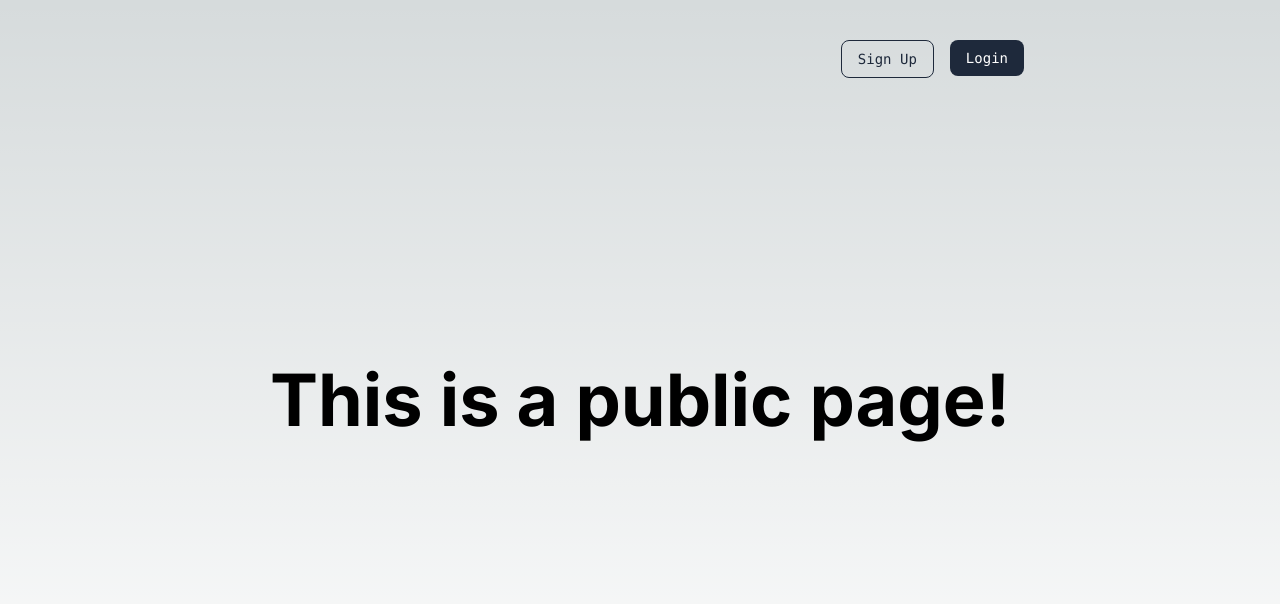
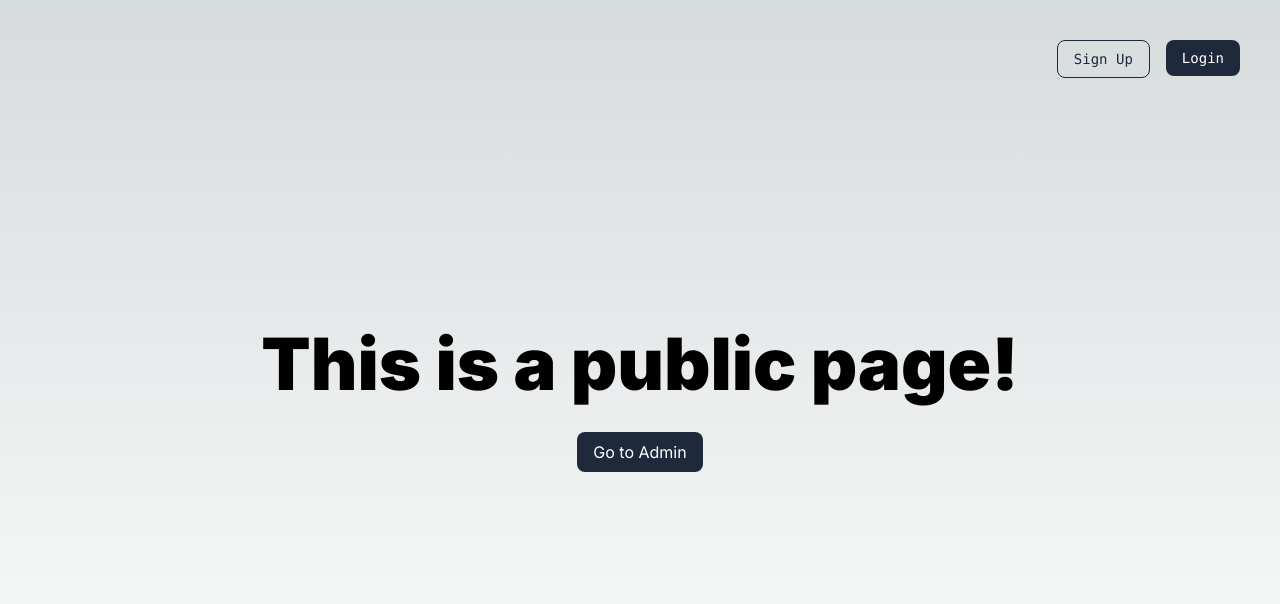
Before and after one commit to javajunky/nextjs-clerk-demo, a Next.js app: page / in a window 1280 px wide. Shown: the top 604 px of the page. Built offline with nearby package versions, Linux system fonts and the light colour scheme; no server answers.

Commit message:
📦 Refactored to Header 🧼 Tightened up loading of elements in Header

```diff
--- a/src/app/admin/page.tsx
+++ b/src/app/admin/page.tsx
@@ -1,25 +1,21 @@
-"use client";
-import { UserButton } from "@clerk/nextjs";
 import React from "react";
-import { useUser } from "@clerk/nextjs";
 import Image from "next/image";
+import Header from "@/components/Header";
+import Link from "next/link";
 
 function Page() {
-  const { user } = useUser();
-  console.log(user);
   return (
     <main className="flex flex-col items-center justify-center min-h-screen gap-8 p-8 md:p-24">
-      <div className="fixed top-0 left-0 z-10 flex items-center justify-end w-full px-4 py-10 font-mono text-sm md:px-10">
-        <div className="flex gap-4">
-          <div className="flex items-center justify-center border-2 rounded-full border-emerald-800 dark:border-white size-9 bg-emerald-400">
-            {user ? <UserButton afterSignOutUrl="/" /> : null}
-          </div>
-        </div>
-      </div>
+      <Header />
       <Image src="/dwight-secret.gif" alt="Secret!" width={480} height={270} />
-      <h1 className="text-3xl font-black md:text-7xl">
+      <h1 className="text-3xl font-black md:text-7xl text-rose-600">
         This is a private page!
       </h1>
+      <Link href="/" passHref>
+        <button className="p-2 px-4 text-white rounded-lg dark:bg-slate-100 dark:text-black bg-slate-800 ">
+          Go Home
+        </button>
+      </Link>
     </main>
   );
 }
--- a/src/app/page.tsx
+++ b/src/app/page.tsx
@@ -1,25 +1,19 @@
-import { UserButton } from "@clerk/nextjs";
+import Header from "@/components/Header";
 import Link from "next/link";
+
 export default async function Home() {
   return (
-    <main className="flex flex-col items-center justify-center min-h-screen p-24">
-      <div className="fixed top-0 left-0 z-10 items-center justify-end w-full max-w-5xl py-10 font-mono text-sm lg:flex">
-        <div className="flex gap-4">
-          <UserButton afterSignOutUrl="/admin" />
-          <Link href="/signup" passHref>
-            <button className="p-2 px-4 border rounded-lg border-slate-800 text-slate-800 dark:border-slate-100 dark:text-slate-100">
-              Sign Up
-            </button>
-          </Link>
-          <Link href="/login" passHref>
-            <button className="p-2 px-4 text-white rounded-lg dark:bg-slate-100 dark:text-black bg-slate-800 ">
-              Login
-            </button>
-          </Link>
-        </div>
-      </div>
+    <main className="flex flex-col items-center justify-center min-h-screen gap-8 p-8 md:p-24">
+      <Header />
 
-      <h1 className="font-bold text-7xl">This is a public page!</h1>
+      <h1 className="text-3xl font-black md:text-7xl ">
+        This is a public page!
+      </h1>
+      <Link href="/admin" passHref>
+        <button className="p-2 px-4 text-white rounded-lg dark:bg-slate-100 dark:text-black bg-slate-800 ">
+          Go to Admin
+        </button>
+      </Link>
     </main>
   );
 }
--- /dev/null
+++ b/src/components/Header.tsx
@@ -0,0 +1,66 @@
+"use client";
+
+import { UserButton, useSignIn } from "@clerk/nextjs";
+import React, { useEffect, useState } from "react";
+import { useUser } from "@clerk/nextjs";
+import Link from "next/link";
+
+function Header() {
+  const { user } = useUser();
+  const { isLoaded } = useSignIn();
+
+  if (isLoaded === false) return;
+
+  return (
+    <div className="fixed top-0 left-0 z-10 flex items-center justify-end w-full px-4 py-10 font-mono text-sm md:px-10">
+      <div className="flex gap-4">
+        {user ? (
+          <UserButton afterSignOutUrl="/" />
+        ) : (
+          <>
+            <Link href="/signup" passHref>
+              <button className="p-2 px-4 border rounded-lg border-slate-800 text-slate-800 dark:border-slate-100 dark:text-slate-100">
+                Sign Up
+              </button>
+            </Link>
+            <Link href="/login" passHref>
+              <button className="p-2 px-4 text-white rounded-lg dark:bg-slate-100 dark:text-black bg-slate-800 ">
+                Login
+              </button>
+            </Link>
+          </>
+        )}
+      </div>
+    </div>
+  );
+}
+
+export default Header;
+
+/*
+<div className="fixed top-0 left-0 z-10 flex items-center justify-end w-full px-4 py-10 font-mono text-sm md:px-10">
+      <div className="flex gap-4">
+        {user ? (
+          <div className="flex items-center justify-center border-2 rounded-full border-emerald-800 dark:border-white size-9 bg-emerald-400">
+            <UserButton afterSignOutUrl="/" />
+          </div>
+        ) : (
+          <>
+            <Link href="/signup" passHref>
+              <button className="p-2 px-4 border rounded-lg border-slate-800 text-slate-800 dark:border-slate-100 dark:text-slate-100">
+                Sign Up
+              </button>
+            </Link>
+            <Link href="/login" passHref>
+              <button className="p-2 px-4 text-white rounded-lg dark:bg-slate-100 dark:text-black bg-slate-800 ">
+                Login
+              </button>
+            </Link>
+          </>
+        )}
+      </div>
+    </div>
+
+
+
+*/
```
